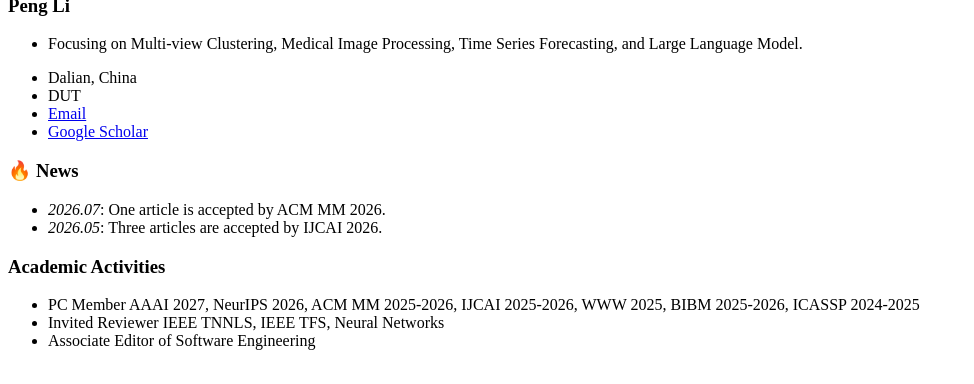
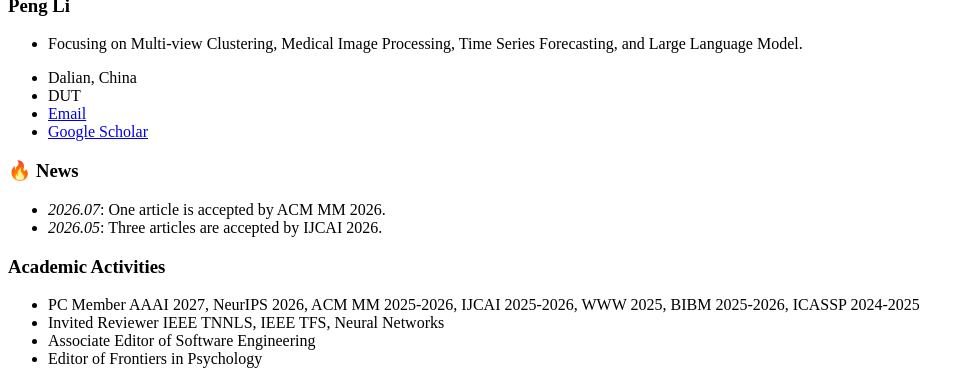
Before and after one commit to lipeng-dut/lipeng-dut.github.io, a Jekyll site: the page built from _pages/includes/news.md, in a window 1280 px wide, cut to the strip 530-914 px from the top of the page. Shown: the whole strip, without its empty margins (0-974 px from the left). Built offline with Jekyll 4.4.1, drawn with Linux system fonts in a browser that asks for light colours; our own code applies the rules of GitHub Pages for plain Markdown files.

Commit message:
Update news.md

```diff
--- a/_pages/includes/news.md
+++ b/_pages/includes/news.md
@@ -6,3 +6,4 @@
 - PC Member AAAI 2027, NeurIPS 2026, ACM MM 2025-2026, IJCAI 2025-2026, WWW 2025, BIBM 2025-2026, ICASSP 2024-2025
 - Invited Reviewer IEEE TNNLS, IEEE TFS, Neural Networks
 - Associate Editor of Software Engineering
+- Editor of Frontiers in Psychology
```
